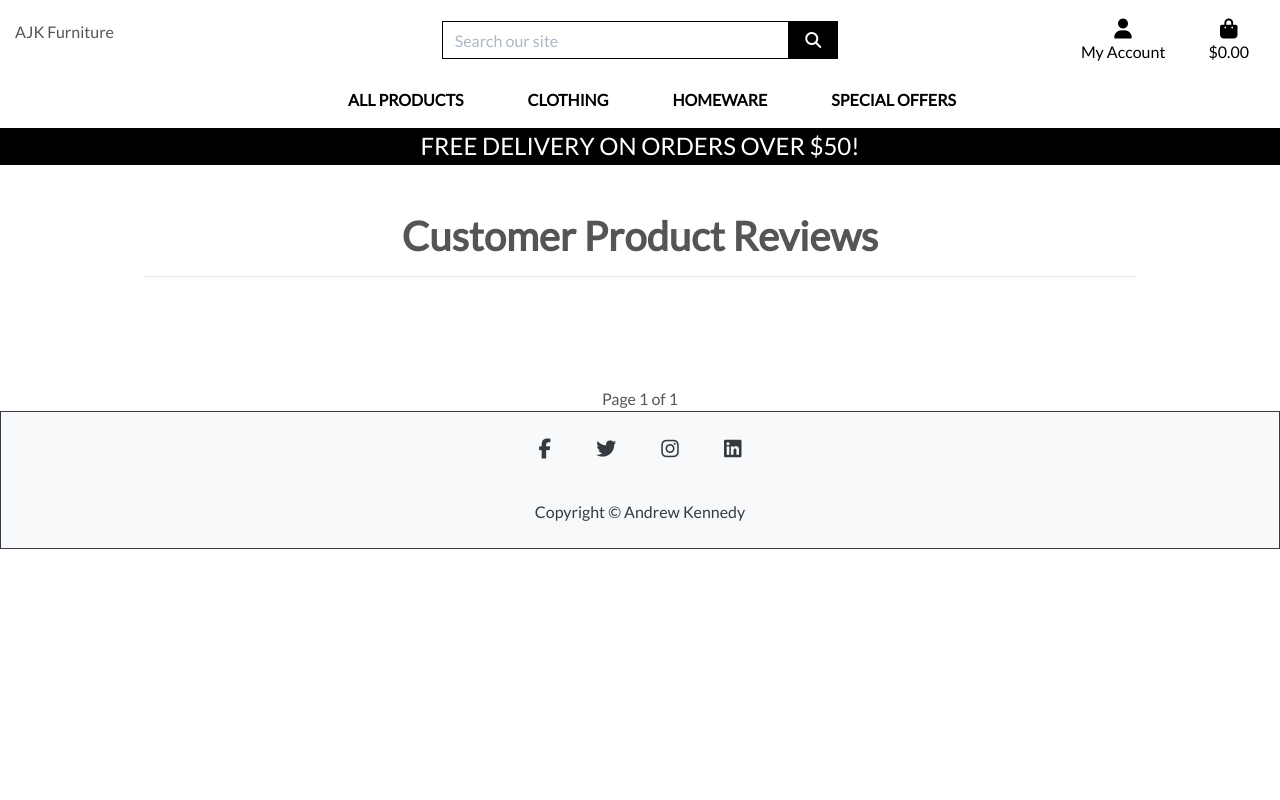
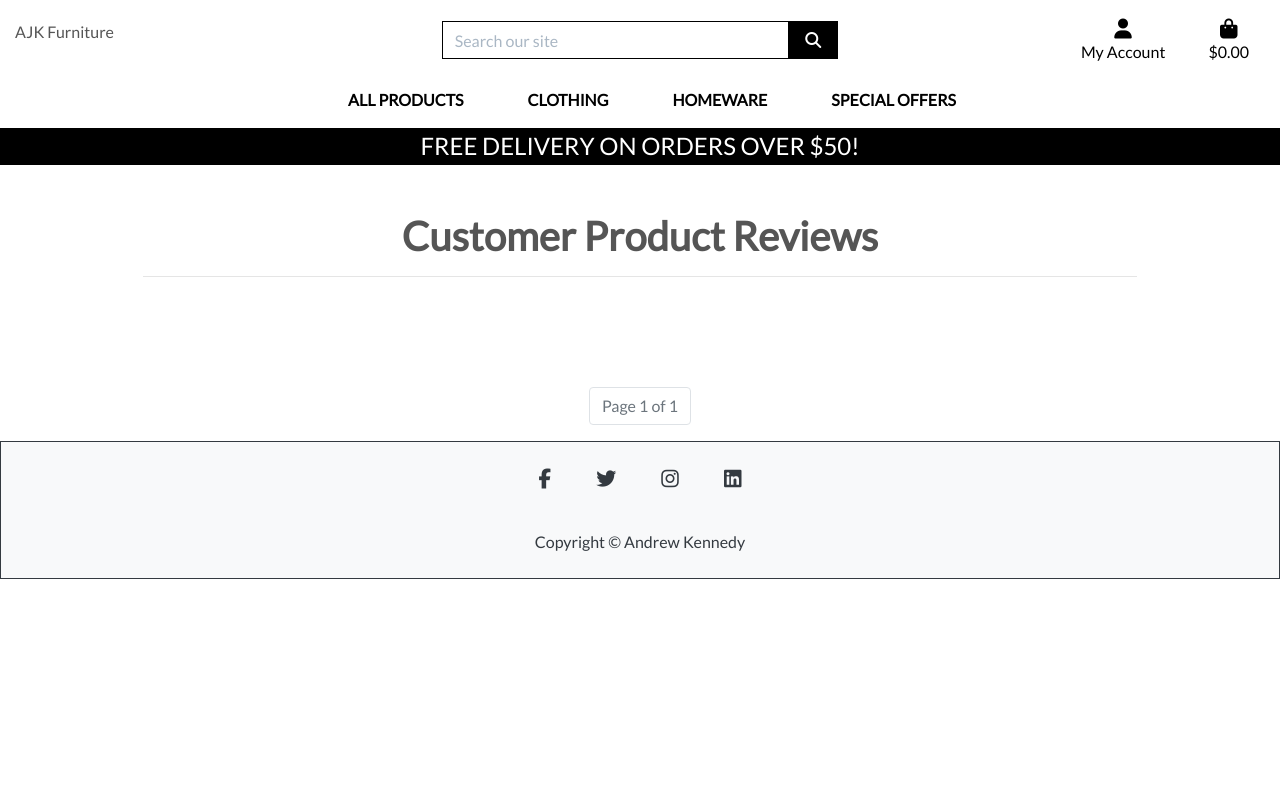
Before and after one commit to andyk8872/boutique_ado_v1, a Django app: page /review/show_review/ in a window 1280 px wide. Run offline with Django 3.2, Linux system fonts and the light colour scheme; data that the repository does not hold is empty; some libraries are stand-ins or nearby versions.

Commit message:
finished paginator

```diff
--- a/review/templates/review/show_review.html
+++ b/review/templates/review/show_review.html
@@ -38,7 +38,8 @@
                             {{ review.created_on | date:"D d M Y"}} </small></p>
                     <!-- ----------------------------------------------  -->
                     {% if request.user == review.user %}
-                    <a type="button" class="btn btn-outline-primary btn-sm" href="{% url 'edit_review' review.id %}">Edit</a>
+                    <a type="button" class="btn btn-outline-primary btn-sm"
+                        href="{% url 'edit_review' review.id %}">Edit</a>
                     <!-- <a type="button" class="btn btn-outline-danger" href="{% url 'delete_items' review.id %}">Delete</a> -->
                     <button type="button" class="btn btn-danger btn-sm" data-toggle="modal"
                         data-target="#exampleModal-{{ review.id}}">delete</button>
@@ -86,24 +87,33 @@
         {% endif %}
     </div>
 </div>
-<br/></br/>
+<br /></br />
 <!-- {{ reviewed }}<br/>
 Has previous: {{ reviewed.has_previous }}<br/>
 Has next: {{ reviewed.has_next}}<br/>
 Current Page: {{ reviewed.number}}<br/>
 Number of pages: {{ reviewed.paginator.num_pages }}<br/>
 <hr><br/><br/> -->
-<div class="text-center">
-{% if reviewed.has_previous %}
-<a href="?page=1">&laquo First</a>
-<a href="?page={{ reviewed.previous_page_number }}">Previous</a>
-{%endif%}
+<!-- Pagination -->
 
-Page {{ reviewed.number }} of {{ reviewed.paginator.num_pages }}
 
-{% if reviewed.has_next %}
-<a href="?page={{ reviewed.next_page_number }}">Next</a>
-<a href="?page={{ reviewed.paginator.num_pages }}">Last &raquo</a>
-{%endif%}
-</div>
+    <nav aria-label="Page navigation example">
+        <ul class="pagination justify-content-center">
+            {% if reviewed.has_previous %}
+            <li class="page-item"><a class="page-link" href="?page=1">&laquo First</a></li>
+            <li class="page-item"><a class="page-link" href="?page={{ reviewed.previous_page_number }}">Previous</a>
+            </li>
+            {%endif%}
+
+            <li class="page-item disabled"><a href="#" class="page-link">Page {{ reviewed.number }} of
+                    {{ reviewed.paginator.num_pages }}</a></li>
+
+            {% if reviewed.has_next %}
+            <li class="page-item"><a class="page-link" href="?page={{ reviewed.next_page_number }}">Next</a></li>
+            <li class="page-item"><a class="page-link" href="?page={{ reviewed.paginator.num_pages }}">Last &raquo</a>
+            </li>
+            {%endif%}
+        </ul>
+    </nav>
+
 {%endblock%}
```
